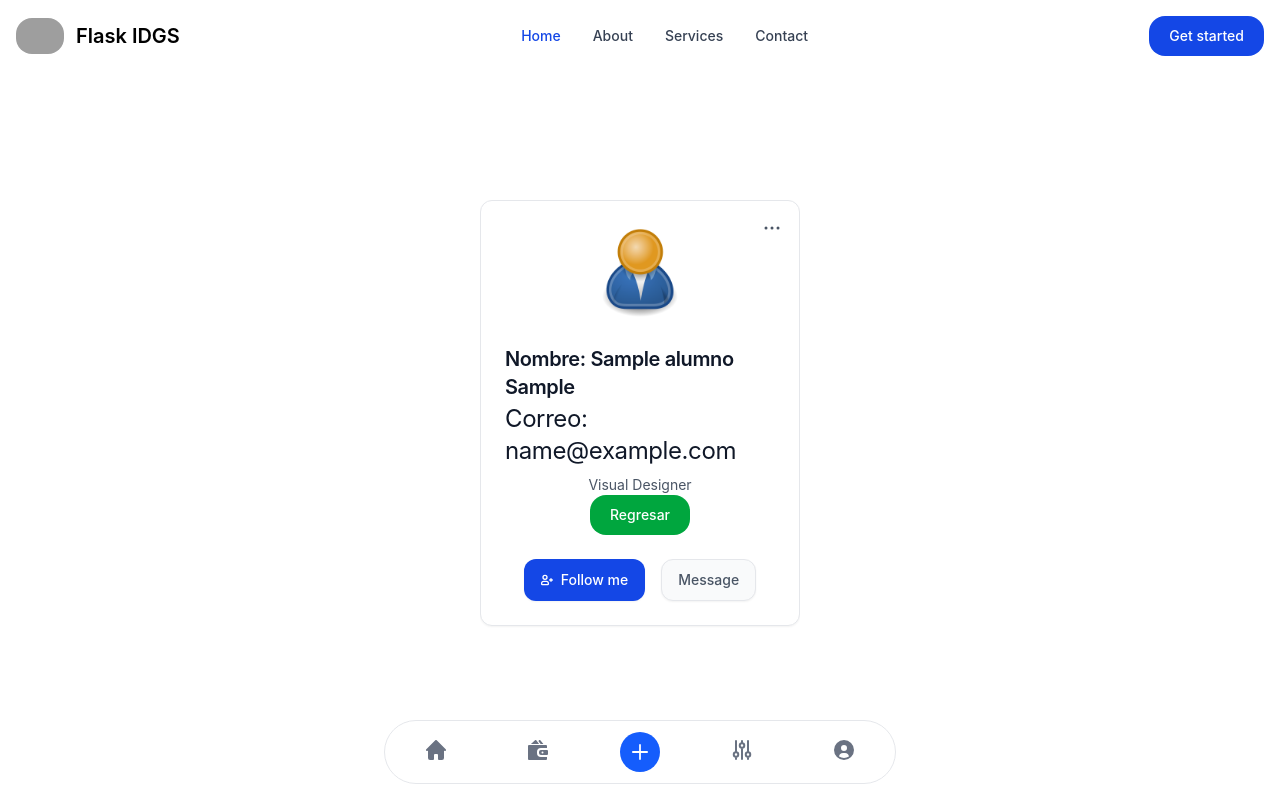
After one commit to IDGS-805-23002384/FlaskBDIDGS805, a Flask app: page /detalles?id=1 in a window 1280 px wide. The commit adds this page. Run offline with Flask 3, Linux system fonts and the light colour scheme; tables that the repository leaves empty hold one stand-in row (values such as "Sample post"); some libraries are stand-ins or nearby versions; grey boxes are pictures that could not be loaded.

Commit message:
Detalles 20/feb/26

```diff
--- a/app.py
+++ b/app.py
@@ -41,6 +41,18 @@ def alumnos():
         return redirect(url_for("index"))
     return render_template("Alumnos.html", form=create_form)
 
+@app.route("/detalles", methods=["GET", "POST"])
+def detalles():
+    if request.method=='GET':
+        id=request.args.get('id')
+        #select * from alumnos where id=id
+        alum1=db.session.query(Alumnos).filter(Alumnos.id==id).first()
+        nombre=alum1.nombre
+        apaterno=alum1.apaterno
+        email=alum1.email
+
+    return render_template('detalles.html',id=id,nombre=nombre, apaterno=apaterno,email=email)
+
 
 if __name__ == "__main__":
     with app.app_context():
--- a/static/dist/output.css
+++ b/static/dist/output.css
@@ -209,6 +209,7 @@
     --container-xl: 36rem;
     --container-2xl: 42rem;
     --container-4xl: 56rem;
+    --container-5xl: 64rem;
     --container-7xl: 80rem;
     --text-xs: 0.75rem;
     --text-xs--line-height: calc(1 / 0.75);
@@ -279,6 +280,7 @@
     --color-body: var(--color-gray-600);
     --color-heading: var(--color-gray-900);
     --color-fg-brand: var(--color-blue-700);
+    --color-fg-danger: var(--color-rose-700);
     --color-fg-disabled: var(--color-gray-400);
     --color-neutral-primary-soft: var(--color-white);
     --color-neutral-primary: var(--color-white);
@@ -298,9 +300,6 @@
     --color-danger: var(--color-rose-700);
     --color-danger-medium: var(--color-rose-100);
     --color-danger-strong: var(--color-rose-800);
-    --color-warning: var(--color-orange-500);
-    --color-warning-medium: var(--color-orange-100);
-    --color-warning-strong: var(--color-orange-700);
     --color-dark: var(--color-gray-800);
     --color-light: var(--color-gray-100);
     --color-default: var(--color-gray-200);
@@ -801,8 +800,14 @@
   .inset-0 {
     inset: calc(var(--spacing) * 0);
   }
+  .end-2 {
+    inset-inline-end: calc(var(--spacing) * 2);
+  }
   .top-0 {
     top: calc(var(--spacing) * 0);
+  }
+  .top-2 {
+    top: calc(var(--spacing) * 2);
   }
   .right-0 {
     right: calc(var(--spacing) * 0);
@@ -864,11 +869,20 @@
   .mx-auto {
     margin-inline: auto;
   }
+  .-ms-0\.5 {
+    margin-inline-start: calc(var(--spacing) * -0.5);
+  }
+  .me-1\.5 {
+    margin-inline-end: calc(var(--spacing) * 1.5);
+  }
   .mt-2 {
     margin-top: calc(var(--spacing) * 2);
   }
   .mt-4 {
     margin-top: calc(var(--spacing) * 4);
+  }
+  .mt-6 {
+    margin-top: calc(var(--spacing) * 6);
   }
   .apexcharts-canvas {
     & .apexcharts-tooltip {
@@ -1151,14 +1165,23 @@
       color: var(--color-heading) !important;
     }
   }
+  .mb-0\.5 {
+    margin-bottom: calc(var(--spacing) * 0.5);
+  }
   .mb-1 {
     margin-bottom: calc(var(--spacing) * 1);
   }
   .mb-2 {
     margin-bottom: calc(var(--spacing) * 2);
   }
+  .mb-4 {
+    margin-bottom: calc(var(--spacing) * 4);
+  }
   .mb-5 {
     margin-bottom: calc(var(--spacing) * 5);
+  }
+  .mb-6 {
+    margin-bottom: calc(var(--spacing) * 6);
   }
   .apexcharts-xaxistooltip {
     .apexcharts-canvas & {
@@ -1285,6 +1308,9 @@
   .h-16 {
     height: calc(var(--spacing) * 16);
   }
+  .h-24 {
+    height: calc(var(--spacing) * 24);
+  }
   .h-\[calc\(100\%-1rem\)\] {
     height: calc(100% - 1rem);
   }
@@ -1374,20 +1400,35 @@
   .w-10 {
     width: calc(var(--spacing) * 10);
   }
+  .w-24 {
+    width: calc(var(--spacing) * 24);
+  }
+  .w-36 {
+    width: calc(var(--spacing) * 36);
+  }
   .w-64 {
     width: calc(var(--spacing) * 64);
   }
+  .w-auto {
+    width: auto;
+  }
   .w-full {
     width: 100%;
   }
   .max-w-2xl {
     max-width: var(--container-2xl);
   }
+  .max-w-5xl {
+    max-width: var(--container-5xl);
+  }
   .max-w-lg {
     max-width: var(--container-lg);
   }
   .max-w-md {
     max-width: var(--container-md);
+  }
+  .max-w-xs {
+    max-width: var(--container-xs);
   }
   .datatable-input {
     .datatable-wrapper .datatable-search & {
@@ -1530,6 +1571,9 @@
   .justify-start {
     justify-content: flex-start;
   }
+  .gap-4 {
+    gap: calc(var(--spacing) * 4);
+  }
   .space-y-6 {
     :where(& > :not(:last-child)) {
       --tw-space-y-reverse: 0;
@@ -1547,6 +1591,9 @@
   .self-center {
     align-self: center;
   }
+  .self-start {
+    align-self: flex-start;
+  }
   .truncate {
     overflow: hidden;
     text-overflow: ellipsis;
@@ -1766,6 +1816,9 @@
       background-color: color-mix(in oklab, var(--color-gray-900) 50%, transparent);
     }
   }
+  .bg-green-600 {
+    background-color: var(--color-green-600);
+  }
   .bg-neutral-primary {
     background-color: var(--color-neutral-primary);
   }
@@ -1910,6 +1966,9 @@
   }
   .py-4 {
     padding-block: calc(var(--spacing) * 4);
+  }
+  .py-32 {
+    padding-block: calc(var(--spacing) * 32);
   }
   .pt-2 {
     padding-top: calc(var(--spacing) * 2);
@@ -1956,6 +2015,10 @@
   .text-left {
     text-align: left;
   }
+  .text-2xl {
+    font-size: var(--text-2xl);
+    line-height: var(--tw-leading, var(--text-2xl--line-height));
+  }
   .text-base {
     font-size: var(--text-base);
     line-height: var(--tw-leading, var(--text-base--line-height));
@@ -2046,6 +2109,10 @@
     --tw-font-weight: var(--font-weight-semibold);
     font-weight: var(--font-weight-semibold);
   }
+  .tracking-tight {
+    --tw-tracking: var(--tracking-tight);
+    letter-spacing: var(--tracking-tight);
+  }
   .whitespace-nowrap {
     white-space: nowrap;
   }
@@ -2288,6 +2362,13 @@
       }
     }
   }
+  .hover\:bg-green-700 {
+    &:hover {
+      @media (hover: hover) {
+        background-color: var(--color-green-700);
+      }
+    }
+  }
   .hover\:bg-neutral-secondary-medium {
     &:hover {
       @media (hover: hover) {
@@ -2295,6 +2376,13 @@
       }
     }
   }
+  .hover\:bg-neutral-tertiary {
+    &:hover {
+      @media (hover: hover) {
+        background-color: var(--color-neutral-tertiary);
+      }
+    }
+  }
   .hover\:bg-neutral-tertiary-medium {
     &:hover {
       @media (hover: hover) {
@@ -2392,6 +2487,11 @@
       --tw-ring-color: var(--color-gray-200);
     }
   }
+  .focus\:ring-green-300 {
+    &:focus {
+      --tw-ring-color: var(--color-green-300);
+    }
+  }
   .focus\:ring-neutral-tertiary {
     &:focus {
       --tw-ring-color: var(--color-neutral-tertiary);
@@ -2418,6 +2513,11 @@
       height: calc(var(--spacing) * 9);
     }
   }
+  .sm\:rounded-lg {
+    @media (width >= 40rem) {
+      border-radius: var(--radius-lg);
+    }
+  }
   .sm\:px-4 {
     @media (width >= 40rem) {
       padding-inline: calc(var(--spacing) * 4);
@@ -2441,6 +2541,11 @@
   .md\:mt-0 {
     @media (width >= 48rem) {
       margin-top: calc(var(--spacing) * 0);
+    }
+  }
+  .md\:mt-6 {
+    @media (width >= 48rem) {
+      margin-top: calc(var(--spacing) * 6);
     }
   }
   .md\:mr-0 {
@@ -3293,6 +3398,10 @@
   syntax: "*";
   inherits: false;
 }
+@property --tw-tracking {
+  syntax: "*";
+  inherits: false;
+}
 @property --tw-ordinal {
   syntax: "*";
   inherits: false;
@@ -3470,6 +3579,7 @@
       --tw-border-style: solid;
       --tw-leading: initial;
       --tw-font-weight: initial;
+      --tw-tracking: initial;
       --tw-ordinal: initial;
       --tw-slashed-zero: initial;
       --tw-numeric-figure: initial;
--- /dev/null
+++ b/templates/detalles.html
@@ -0,0 +1,117 @@
+{% extends "layout.html" %} {% block container %}
+<div class="group py-32 relative overflow-x-auto sm:rounded-lg">
+  <div
+    class="relative bg-neutral-primary-soft max-w-xs w-full p-6 border border-default rounded-base shadow-xs"
+  >
+    <button
+      id="dropdownButton"
+      data-dropdown-toggle="dropdown"
+      class="absolute top-2 end-2 text-body hover:text-heading bg-neutral-primary-soft box-border border border-transparent hover:bg-neutral-tertiary focus:ring-4 focus:ring-neutral-tertiary rounded-base p-1.5 focus:outline-none"
+      type="button"
+    >
+      <span class="sr-only">Open dropdown</span>
+      <svg
+        class="w-6 h-6"
+        aria-hidden="true"
+        xmlns="http://www.w3.org/2000/svg"
+        width="24"
+        height="24"
+        fill="none"
+        viewBox="0 0 24 24"
+      >
+        <path
+          stroke="currentColor"
+          stroke-linecap="round"
+          stroke-width="3"
+          d="M6 12h.01m6 0h.01m5.99 0h.01"
+        />
+      </svg>
+    </button>
+    <!-- Dropdown menu -->
+    <div
+      id="dropdown"
+      class="z-10 bg-neutral-primary-medium border border-default-medium rounded-base shadow-lg w-36 block hidden"
+    >
+      <ul
+        class="p-2 text-sm text-body font-medium"
+        aria-labelledby="dropdownButton"
+      >
+        <li>
+          <a
+            href="#"
+            class="inline-flex items-center w-full p-2 hover:bg-neutral-tertiary-medium hover:text-heading rounded-md"
+            >Edit</a
+          >
+        </li>
+        <li>
+          <a
+            href="#"
+            class="inline-flex items-center w-full p-2 hover:bg-neutral-tertiary-medium hover:text-heading rounded-md"
+            >Export Data</a
+          >
+        </li>
+        <li>
+          <a
+            href="#"
+            class="inline-flex items-center w-full p-2 text-fg-danger hover:bg-neutral-tertiary-medium rounded-md"
+            >Delete</a
+          >
+        </li>
+      </ul>
+    </div>
+    <div class="flex flex-col items-center">
+      <img
+        class="w-24 h-24 mb-6 rounded-full"
+        src=" static\img\usuario.png"
+        alt="Bonnie image"
+      />
+
+      <h5 class="mb-0.5 text-xl font-semibold tracking-tight text-heading">
+        Nombre: {{nombre}} {{apaterno}}
+      </h5>
+      <h3 class="mb-2 text-2xl tracking-tight text-gray-900 dark:text-white">
+        Correo: {{email}}
+      </h3>
+
+      <span class="text-sm text-body">Visual Designer</span>
+      <a
+        href="index"
+        class="text-white bg-green-600 hover:bg-green-700 focus:ring-4 focus:ring-green-300 font-medium rounded-lg text-sm px-5 py-2.5 text-center inline-block"
+      >
+        Regresar
+      </a>
+      <div class="flex mt-4 md:mt-6 gap-4">
+        <button
+          type="button"
+          class="inline-flex items-center text-white bg-brand box-border border border-transparent hover:bg-brand-strong focus:ring-4 focus:ring-brand-medium shadow-xs font-medium leading-5 rounded-base text-sm px-4 py-2.5 focus:outline-none"
+        >
+          <svg
+            class="w-4 h-4 me-1.5 -ms-0.5"
+            aria-hidden="true"
+            xmlns="http://www.w3.org/2000/svg"
+            width="24"
+            height="24"
+            fill="none"
+            viewBox="0 0 24 24"
+          >
+            <path
+              stroke="currentColor"
+              stroke-linecap="round"
+              stroke-linejoin="round"
+              stroke-width="2"
+              d="M16 12h4m-2 2v-4M4 18v-1a3 3 0 0 1 3-3h4a3 3 0 0 1 3 3v1a1 1 0 0 1-1 1H5a1 1 0 0 1-1-1Zm8-10a3 3 0 1 1-6 0 3 3 0 0 1 6 0Z"
+            />
+          </svg>
+          Follow me
+        </button>
+        <button
+          type="button"
+          class="inline-flex self-start w-auto text-body bg-neutral-secondary-medium box-border border border-default-medium hover:bg-neutral-tertiary-medium hover:text-heading focus:ring-4 focus:ring-neutral-tertiary shadow-xs font-medium leading-5 rounded-base text-sm px-4 py-2.5 focus:outline-none"
+        >
+          Message
+        </button>
+      </div>
+    </div>
+  </div>
+</div>
+{% endblock %}
```
Also changed, not shown: other parts of static/dist/output.css (+30 -15 lines), templates/index.html (+33 -17 lines), static/img/usuario.png (added).
